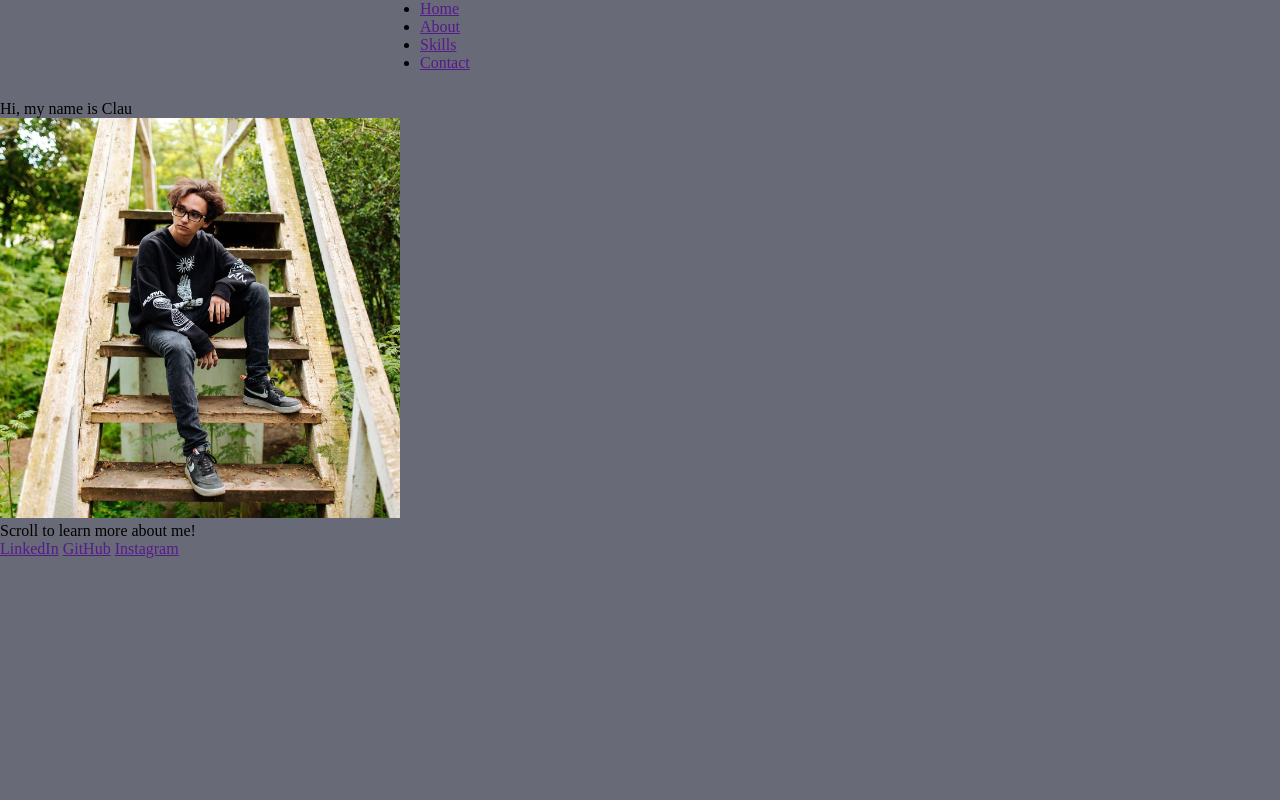
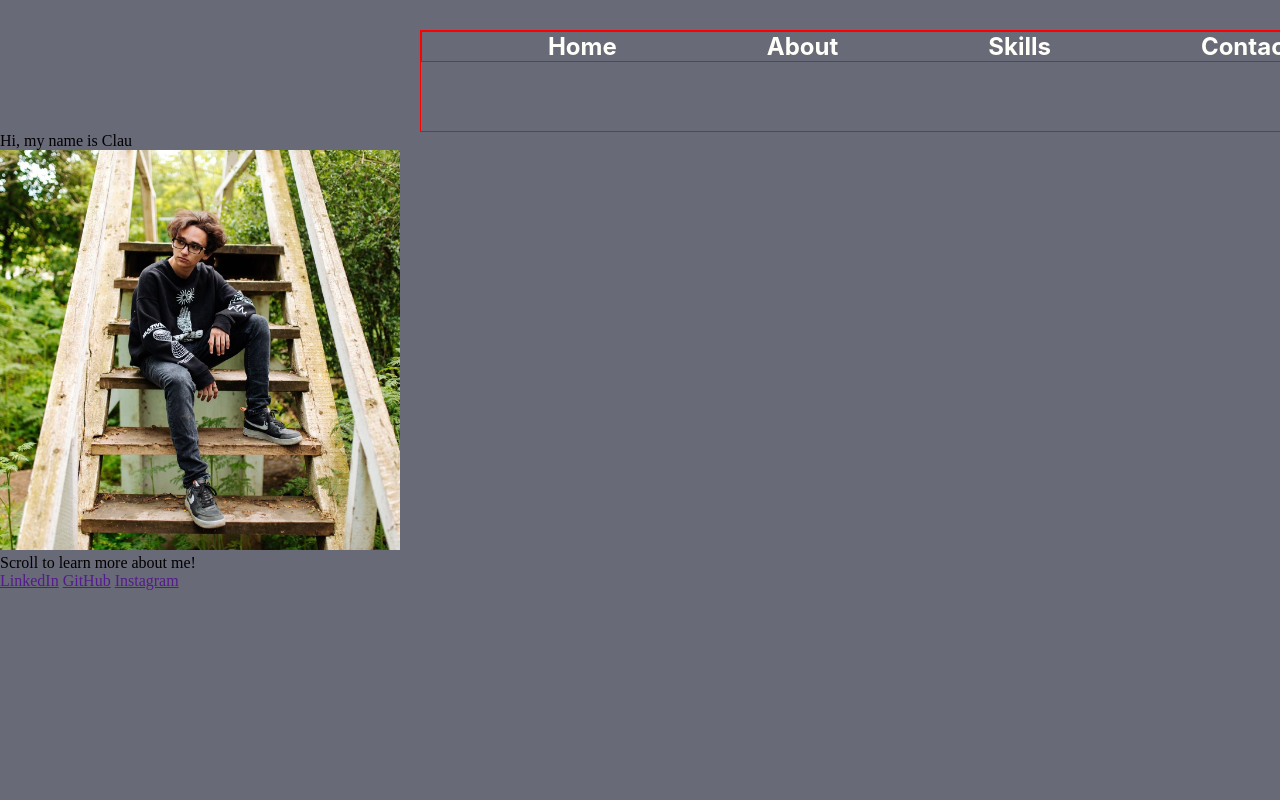
Before and after one commit to CrashMtfk/Portfolio, a website built with Vite: page portfolio/index.html in a window 1280 px wide. Shown: the top 800 px of the page. Built offline with nearby package versions, Linux system fonts and the light colour scheme.

Commit message:
Done navbar

```diff
--- a/portfolio/index.html
+++ b/portfolio/index.html
@@ -8,6 +8,7 @@
     <title>Vite App</title>
   </head>
   <body>
+    <div class="start-container">
       <header>
         <nav>
           <ul>
@@ -26,6 +27,7 @@
           <a href="">Instagram</a>
         </div>
       </header>
+    </div>
     <div class="about-me">
       <h2>About me</h2>
       <div class="about-content">
--- a/portfolio/style.css
+++ b/portfolio/style.css
@@ -6,17 +6,37 @@
 	font: inherit;
 	vertical-align: baseline;
 }
-
-header{
+.start-container{
   background-color: #686A78;
   width: 1920px;
   height: 1024px;
+  padding-top: 30px;
 }
 
 nav {
   width: 1000px;
   height: 100px;
   margin-left: 420px;
+  border: 1px solid red;
+}
+
+nav ul {
+  list-style: none;
+  display: flex;
+  justify-content: center;
+  border: 1px solid red;
+}
+
+
+nav ul li a {
+  padding: 75px;
+
+  text-decoration: none;
+  font-family: 'Inter';
+  font-size: 24px;
+  font-weight: 700;
+  line-height: 29px;
+  color: #FFFFFA;
 }
 
 header img {
```
Lines whose indentation alone changed are shown as unchanged.
